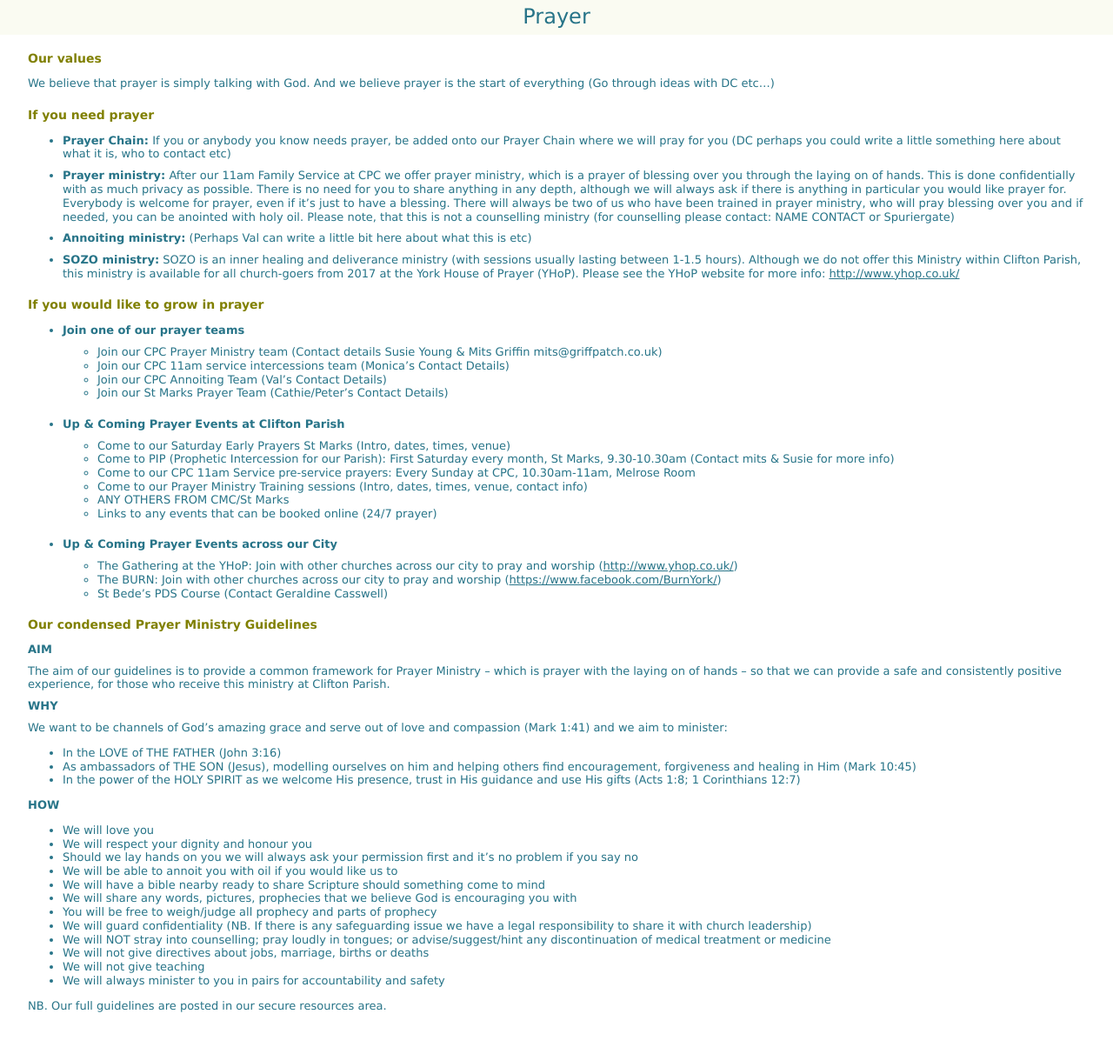
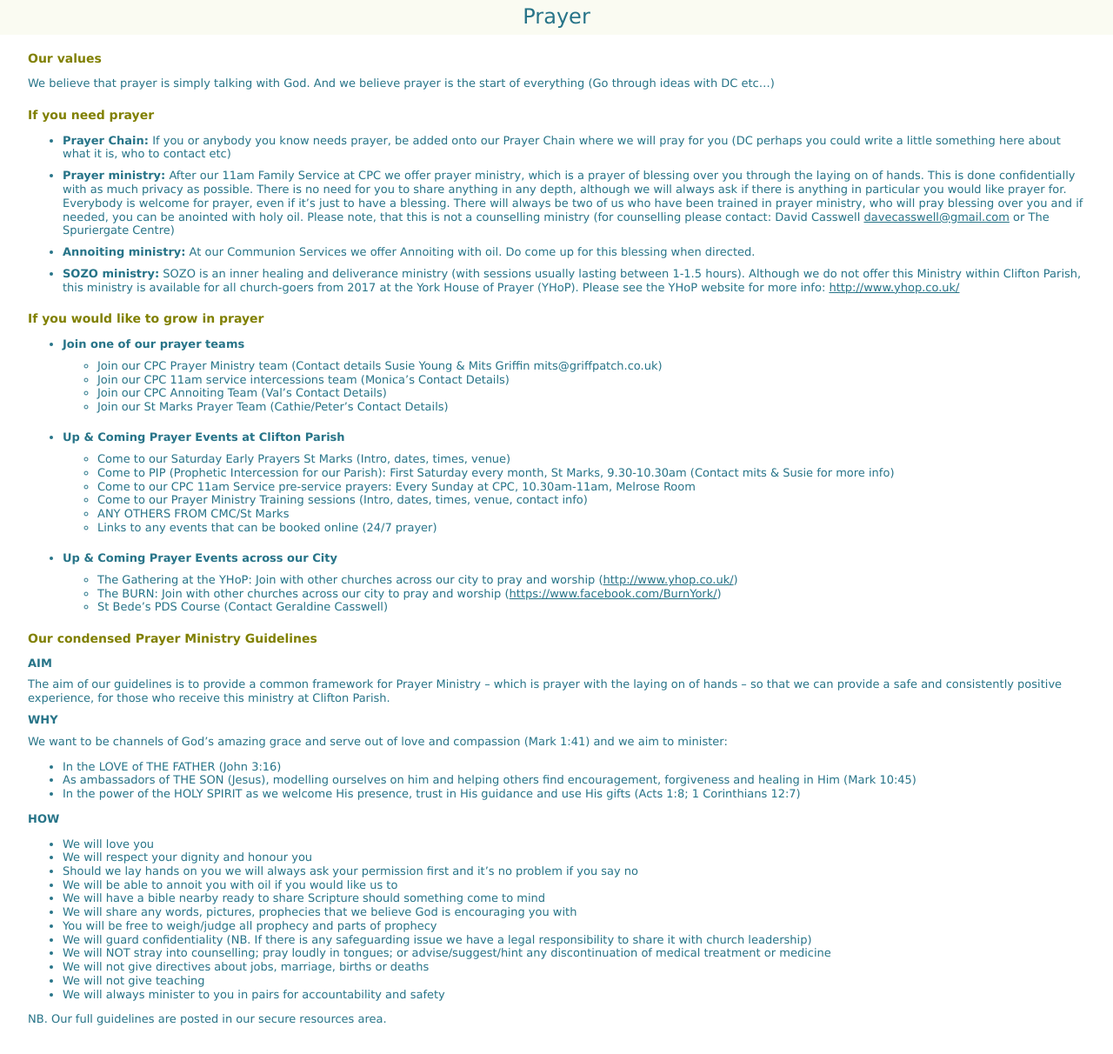
Before and after one commit to griffpatch/CPCYorkPP, a Jekyll site: the page built from pages/prayer.md, in a window 1280 px wide. Shown: the whole page at 87% size. Built offline with Jekyll 4.4.1, drawn with Linux system fonts in a browser that asks for light colours.

Commit message:
Update prayer.md

```diff
--- a/pages/prayer.md
+++ b/pages/prayer.md
@@ -17,9 +17,9 @@ If you need prayer
 
 +	**Prayer Chain:** If you or anybody you know needs prayer, be added onto our Prayer Chain where we will pray for you (DC perhaps you could write a little something here about what it is, who to contact etc)
 
-+	**Prayer ministry:** After our 11am Family Service at CPC we offer prayer ministry, which is a prayer of blessing over you through the laying on of hands. This is done confidentially with as much privacy as possible. There is no need for you to share anything in any depth, although we will always ask if there is anything in particular you would like prayer for. Everybody is welcome for prayer, even if it’s just to have a blessing. There will always be two of us who have been trained in prayer ministry, who will pray blessing over you and if needed, you can be anointed with holy oil. Please note, that this is not a counselling ministry (for counselling please contact: NAME CONTACT or Spuriergate)
++	**Prayer ministry:** After our 11am Family Service at CPC we offer prayer ministry, which is a prayer of blessing over you through the laying on of hands. This is done confidentially with as much privacy as possible. There is no need for you to share anything in any depth, although we will always ask if there is anything in particular you would like prayer for. Everybody is welcome for prayer, even if it’s just to have a blessing. There will always be two of us who have been trained in prayer ministry, who will pray blessing over you and if needed, you can be anointed with holy oil. Please note, that this is not a counselling ministry (for counselling please contact: David Casswell <davecasswell@gmail.com> or The Spuriergate Centre)
 
-+	**Annoiting ministry:** (Perhaps Val can write a little bit here about what this is etc)
++	**Annoiting ministry:** At our Communion Services we offer Annoiting with oil. Do come up for this blessing when directed.
 
 +	**SOZO ministry:** SOZO is an inner healing and deliverance ministry (with sessions usually lasting between 1-1.5 hours). Although we do not offer this Ministry within Clifton Parish, this ministry is available for all church-goers from 2017 at the York House of Prayer (YHoP). Please see the YHoP website for more info: <http://www.yhop.co.uk/>
 
```
